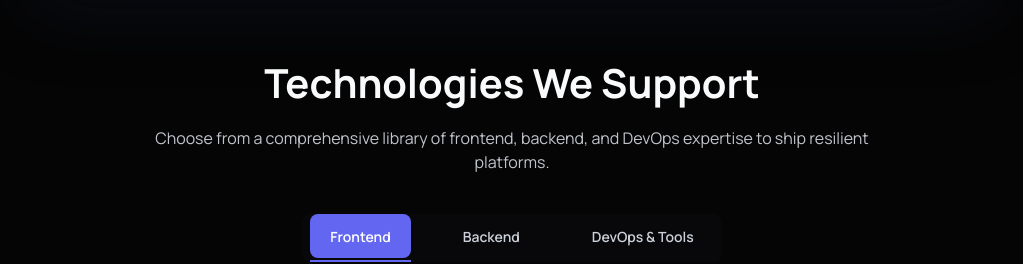
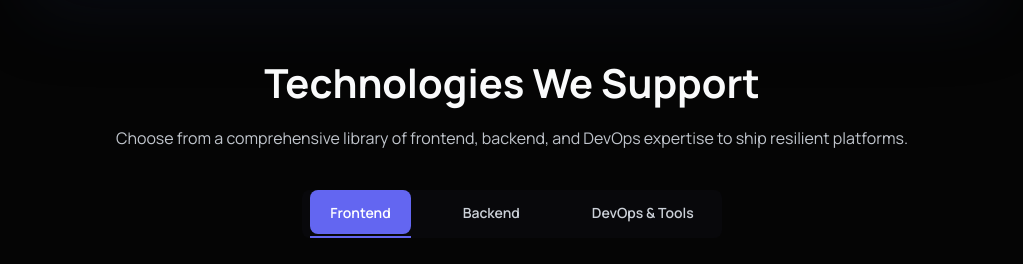
Before and after one commit to khushalishah2611/vedx-solutions-2, a React (Vite) app in the folder frontend/: page /services in a window 1280 px wide. Shown: the part 2660-2924 px from the top of the page, without its empty margins (128-1151 px from the left). Built offline with nearby package versions, Linux system fonts and the light colour scheme; no server answers.

Commit message:
final code

```diff
--- a/frontend/src/components/sections/servicepage/ServicesBenefits.jsx
+++ b/frontend/src/components/sections/servicepage/ServicesBenefits.jsx
@@ -56,7 +56,7 @@ const ServicesBenefits = ({
           variant="body1"
           sx={{
             color: subtleText,
-            maxWidth: 760,
+
             lineHeight: 1.7,
           }}
         >
--- a/frontend/src/components/sections/servicepage/ServicesTechnologies.jsx
+++ b/frontend/src/components/sections/servicepage/ServicesTechnologies.jsx
@@ -197,7 +197,7 @@ const ServicesTechnologies = ({ technologyGroups }) => {
         >
           Technologies We Support
         </Typography>
-        <Typography variant="body1" sx={{ color: subtleText, maxWidth: 760 }}>
+        <Typography variant="body1" sx={{ color: subtleText, }}>
           Choose from a comprehensive library of frontend, backend, and DevOps
           expertise to ship resilient platforms.
         </Typography>
--- a/frontend/src/components/sections/servicepage/ServicesWhyChoose.jsx
+++ b/frontend/src/components/sections/servicepage/ServicesWhyChoose.jsx
@@ -165,9 +165,8 @@ const ServicesWhyChoose = ({
         spacing={3}
         sx={{
           maxWidth: 520,
-          mx: 'auto',            // ✅ always center container
-          textAlign: 'center',   // ✅ center text
-          alignItems: 'center',  // ✅ center children
+          mx: 'auto',
+          alignItems: 'center',
         }}
       >
         {/* Label - centered */}
```
